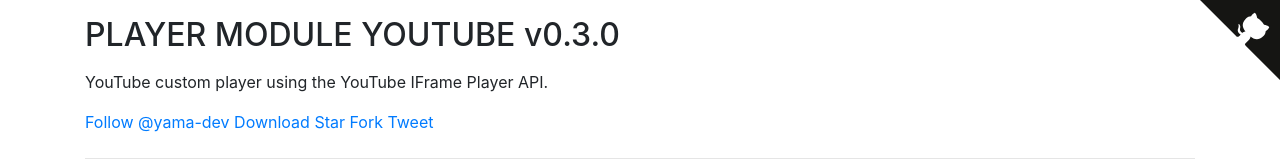
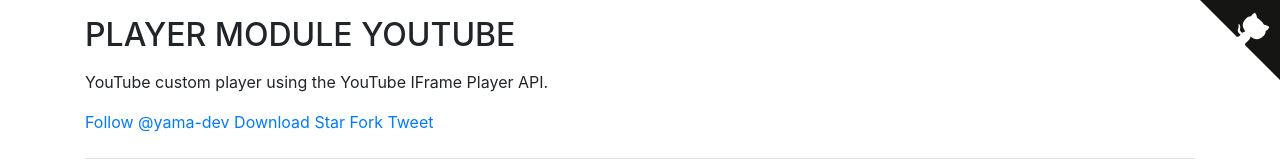
Before and after one commit to yama-dev/js-player-module-youtube, a website built with webpack: page sample/index.html in a window 1280 px wide. Shown: the top 161 px of the page. Built offline with nearby package versions, Linux system fonts and the light colour scheme.

Commit message:
update version

```diff
--- a/package.json
+++ b/package.json
@@ -1,6 +1,6 @@
 {
   "name": "js-player-module-youtube",
-  "version": "0.3.0",
+  "version": "0.3.1",
   "description": "YouTube custom player using the YouTube IFrame Player API.",
   "keywords": [
     "YouTube",
--- a/sample/index.html
+++ b/sample/index.html
@@ -3,7 +3,7 @@
 <head prefix="og: http://ogp.me/ns# fb: http://ogp.me/ns/fb# article: http://ogp.me/ns/article#">
   <meta charset="UTF-8">
   <meta name="viewport" content="width=device-width">
-  <title>PLAYER MODULE YOUTUBE v0.3.0 | yama-dev</title>
+  <title>PLAYER MODULE YOUTUBE | yama-dev</title>
   <link rel="shortcut icon" type="image/x-icon" href="/favicon.ico">
   <link rel="icon" type="image/png" href="/favicon-32x32.png" sizes="32x32">
   <link rel="stylesheet" href="https://maxcdn.bootstrapcdn.com/bootstrap/4.1.0/css/bootstrap.min.css">
@@ -25,7 +25,7 @@
 <body>
 <div class="container">
 
-  <h2 class="mt-3 mb-3">PLAYER MODULE YOUTUBE v0.3.0</h2>
+  <h2 class="mt-3 mb-3">PLAYER MODULE YOUTUBE</h2>
 
   <p>YouTube custom player using the YouTube IFrame Player API.</p>
 
@@ -33,7 +33,7 @@
   <span class="p-sns"><a class="github-button" href="https://github.com/yama-dev/js-player-module-youtube/releases" data-icon="octicon-cloud-download" aria-label="Download yama-dev/js-player-module-youtube on GitHub">Download</a></span>
   <span class="p-sns"><a class="github-button" href="https://github.com/yama-dev/js-player-module-youtube" data-icon="octicon-star" data-show-count="true" aria-label="Star yama-dev/js-player-module-youtube on GitHub">Star</a></span>
   <span class="p-sns"><a class="github-button" href="https://github.com/yama-dev/js-player-module-youtube/fork" data-icon="octicon-repo-forked" data-show-count="true" aria-label="Fork yama-dev/js-player-module-youtube on GitHub">Fork</a></span>
-  <span class="p-sns"><a href="https://twitter.com/share?ref_src=twsrc%5Etfw" class="twitter-share-button" data-text="PLAYER MODULE YOUTUBE v0.3.0 YouTube custom player using the YouTube IFrame Player API." data-show-count="false">Tweet</a></span>
+  <span class="p-sns"><a href="https://twitter.com/share?ref_src=twsrc%5Etfw" class="twitter-share-button" data-text="PLAYER MODULE YOUTUBE | YouTube custom player using the YouTube IFrame Player API." data-show-count="false">Tweet</a></span>
   <style>.p-sns > span{ display: inline-block; }</style>
 
   <hr class="mt-4 mb-4">
--- a/src/js-player-module-youtube.js
+++ b/src/js-player-module-youtube.js
@@ -1,7 +1,7 @@
 /*!
  * JS PLAYER MODULE YOUTUBE (JavaScript Library)
  *   js-player-module-youtube.js
- * Version 0.3.0
+ * Version 0.3.1
  * Repository https://github.com/yama-dev/js-player-module-youtube
  * Copyright yama-dev
  * Licensed under the MIT license.
```
Also changed, not shown: dist/js-player-module-youtube.js.
